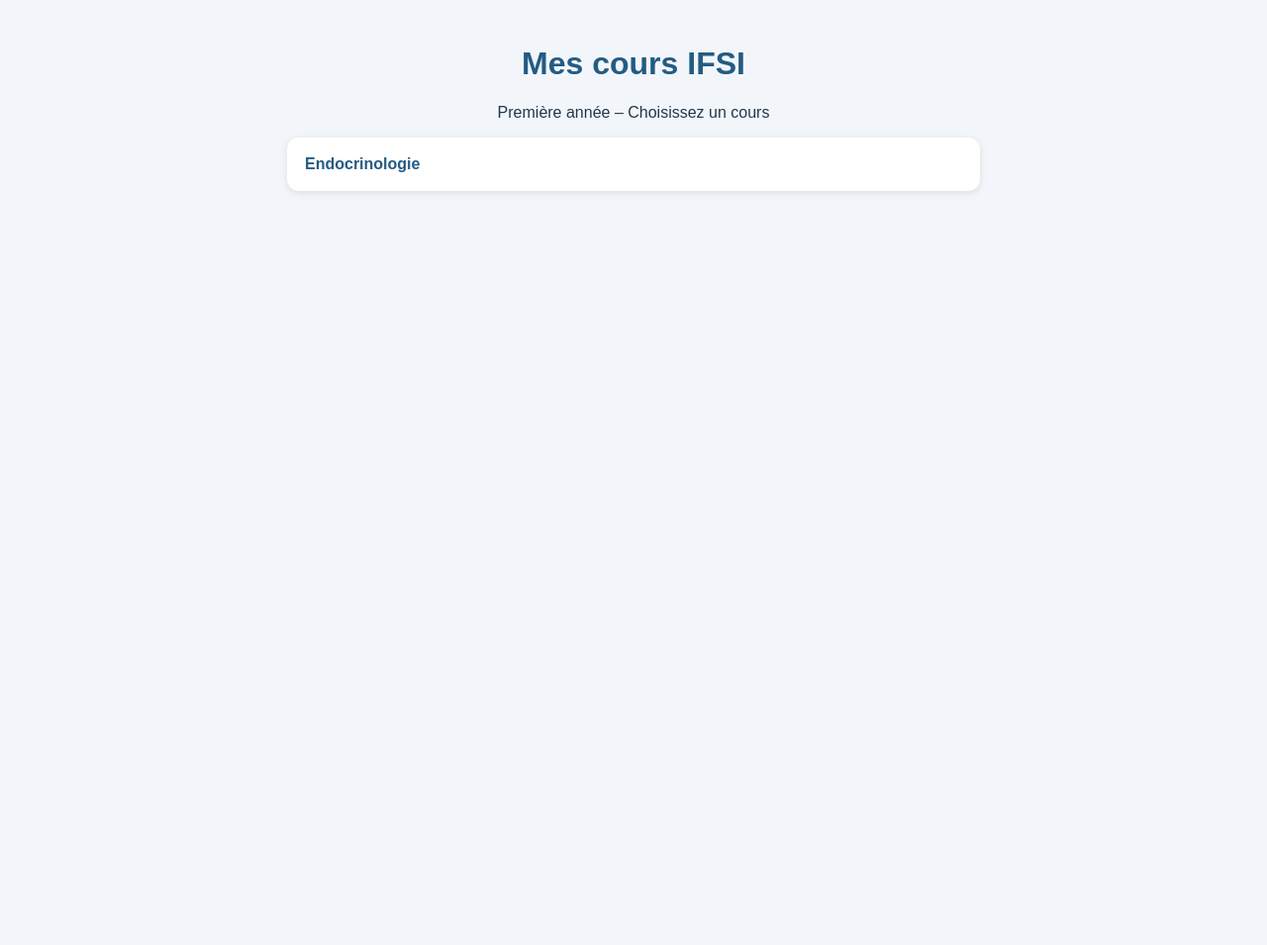
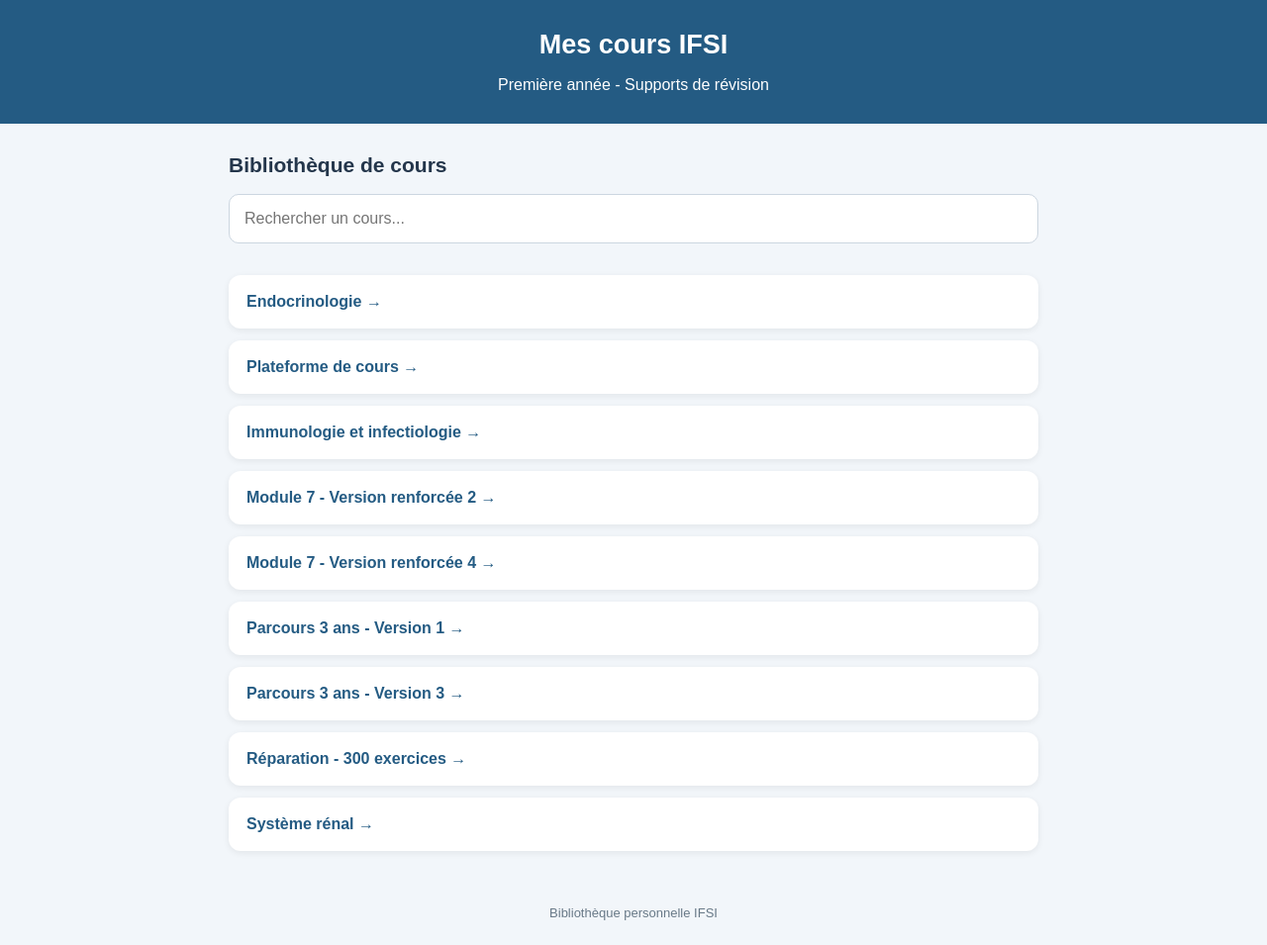
Before and after one commit to Stephanieifsi54/IFSIGrandEst, a plain HTML site: page index.html in a window 1280 px wide. Shown: the whole page at 99% size. Before the commit the page ends 800 px from the top, so only its background shows below. Drawn offline with Linux system fonts and the light colour scheme.

Commit message:
Add files via upload

```diff
--- a/index.html
+++ b/index.html
@@ -5,19 +5,59 @@
 <meta name="viewport" content="width=device-width, initial-scale=1">
 <title>Mes cours IFSI</title>
 <style>
-body{font-family:Arial,sans-serif;background:#f2f6fa;margin:0;padding:25px;color:#24364b}
-main{max-width:700px;margin:auto}
-h1{text-align:center;color:#245b83}
-p{text-align:center}
-a{display:block;background:white;color:#245b83;text-decoration:none;padding:18px;margin:12px 0;border-radius:12px;box-shadow:0 2px 7px #ddd;font-weight:bold}
-a:hover{background:#dcecf7}
+* { box-sizing: border-box; }
+body { margin: 0; background: #f2f6fa; color: #24364b; font-family: Arial, sans-serif; }
+header { background: #245b83; color: white; padding: 30px 15px; text-align: center; }
+h1 { margin: 0; font-size: 27px; }
+header p { margin-bottom: 0; }
+main { max-width: 850px; margin: 30px auto; padding: 0 16px; }
+h2 { font-size: 21px; }
+#recherche { width: 100%; padding: 15px; font-size: 16px; border: 1px solid #ccd6e0; border-radius: 10px; margin-bottom: 20px; }
+.cours { display: block; background: white; padding: 18px; margin: 12px 0; border-radius: 12px; color: #245b83; font-weight: bold; text-decoration: none; box-shadow: 0 2px 7px #00000012; }
+.cours:hover { background: #e4f1fa; }
+footer { text-align: center; padding: 25px; color: #687987; font-size: 13px; }
 </style>
 </head>
 <body>
+<header>
+<h1>Mes cours IFSI</h1>
+<p>Première année - Supports de révision</p>
+</header>
 <main>
-<h1>Mes cours IFSI</h1>
-<p>Première année – Choisissez un cours</p>
-<a href="mediforma_endocrinien-1.html">Endocrinologie</a>
+<h2>Bibliothèque de cours</h2>
+<input id="recherche" placeholder="Rechercher un cours..." oninput="filtrer()">
+<div id="liste"></div>
 </main>
+<footer>Bibliothèque personnelle IFSI</footer>
+<script>
+const cours = [
+  { titre: "Endocrinologie", fichier: "mediforma_endocrinien-1.html" },
+  { titre: "Plateforme de cours", fichier: "mediforma_module6_plateforme_in.html" },
+  { titre: "Immunologie et infectiologie", fichier: "mediforma_module7_immunologie_infectiologie.html" },
+  { titre: "Module 7 - Version renforcée 2", fichier: "mediforma_module7_version_renforcee-2.html" },
+  { titre: "Module 7 - Version renforcée 4", fichier: "mediforma_module7_version_renforcee-4.html" },
+  { titre: "Parcours 3 ans - Version 1", fichier: "mediforma_parcours_3_ans-3(1).html" },
+  { titre: "Parcours 3 ans - Version 3", fichier: "mediforma_parcours_3_ans-3.html" },
+  { titre: "Réparation - 300 exercices", fichier: "mediforma_reparation_300_exercices_corrige-1.html" },
+  { titre: "Système rénal", fichier: "mediforma_systeme_renal_420-2.html" }
+];
+function afficher(liste) {
+  const zone = document.getElementById("liste");
+  zone.innerHTML = "";
+  liste.forEach(c => {
+    const lien = document.createElement("a");
+    lien.className = "cours";
+    lien.href = c.fichier;
+    lien.textContent = c.titre + " →";
+    zone.appendChild(lien);
+  });
+  if (liste.length === 0) zone.textContent = "Aucun cours trouvé.";
+}
+function filtrer() {
+  const recherche = document.getElementById("recherche").value.toLowerCase();
+  afficher(cours.filter(c => c.titre.toLowerCase().includes(recherche)));
+}
+afficher(cours);
+</script>
 </body>
 </html>
```
